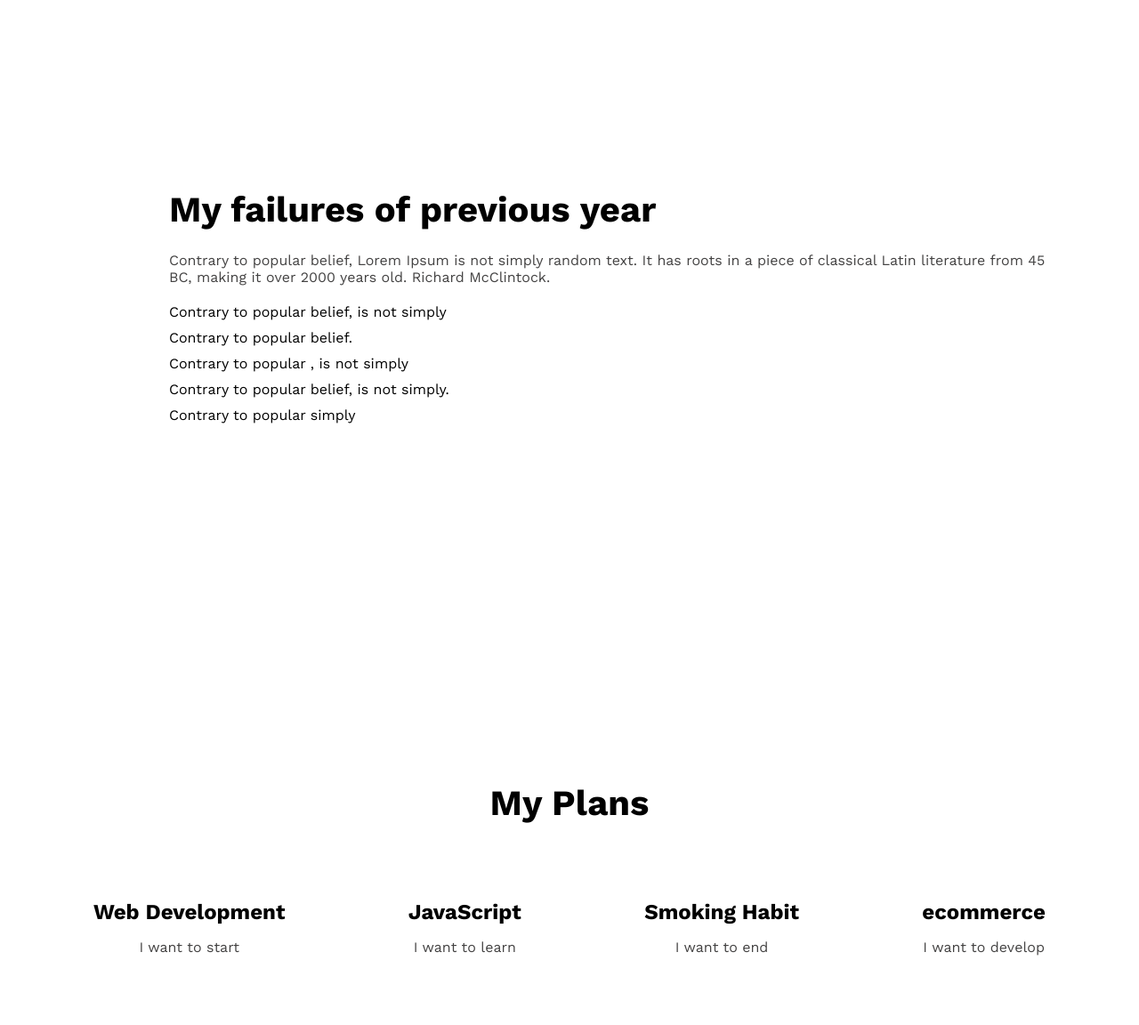
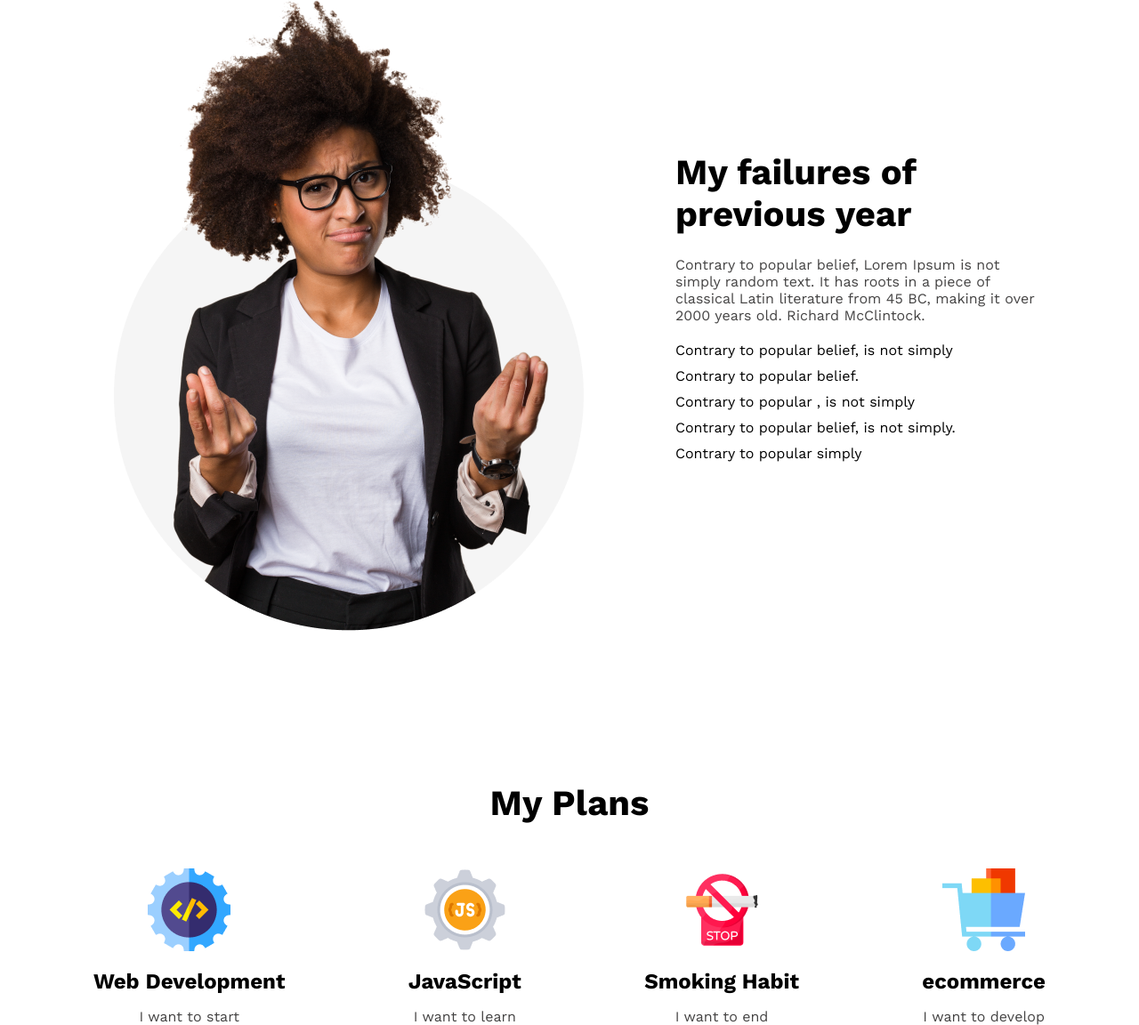
Before and after one commit to robiul1hossen/new-year-new-me, a plain HTML site: page index.html in a window 1280 px wide. Shown: the part 981-2133 px from the top of the page at 89% size. Before the commit the page ends 2055 px from the top, so only its background shows below. Drawn offline with nearby package versions, Linux system fonts and the light colour scheme; the site is published under a folder, as on GitHub Pages, so addresses that start at the root find nothing.

Commit message:
second commited

```diff
--- a/index.html
+++ b/index.html
@@ -31,7 +31,7 @@
       <section class="failure-section">
         <div class="failure-div">
           <div class="image-div">
-            <img src="/images/person.png" alt="" />
+            <img src="./images/person.png" alt="" />
           </div>
           <div class="failure-context">
             <h1>My failures of previous year</h1>
@@ -54,22 +54,22 @@
         <h1>My Plans</h1>
         <div class="my-plans">
           <div>
-            <img src="/images/icons/web.png" alt="" />
+            <img src="./images/icons/web.png" alt="" />
             <h2>Web Development</h2>
             <p>I want to start</p>
           </div>
           <div>
-            <img src="/images/icons/js.png" alt="" />
+            <img src="./images/icons/js.png" alt="" />
             <h2>JavaScript</h2>
             <p>I want to learn</p>
           </div>
           <div>
-            <img src="/images/icons/smoke.png" alt="" />
+            <img src="./images/icons/smoke.png" alt="" />
             <h2>Smoking Habit</h2>
             <p>I want to end</p>
           </div>
           <div>
-            <img src="/images/icons/ecom.png" alt="" />
+            <img src="./images/icons/ecom.png" alt="" />
             <h2>ecommerce</h2>
             <p>I want to develop</p>
           </div>
```
